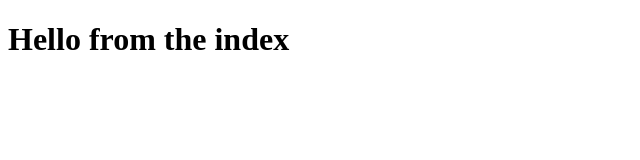
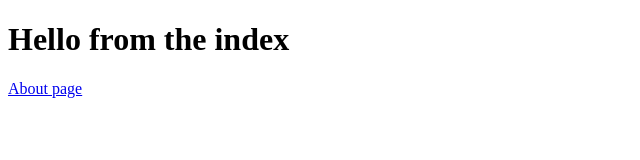
Before and after one commit to junlee91/eCommerce-web, a Next.js app: page / in a window 1280 px wide. Shown: the top 160 px of the page, without its empty margins (0-640 px from the left). Built offline with nearby package versions, Linux system fonts and the light colour scheme.

Commit message:
Basic link using NextJS

```diff
--- a/pages/index.js
+++ b/pages/index.js
@@ -1 +1,14 @@
-export default () => <h1>Hello from the index</h1>;
+import Head from "next/head";
+import Link from "next/link";
+
+export default () => (
+  <div>
+    <Head>
+      <title>Home | Nomad Store</title>
+    </Head>
+    <h1>Hello from the index</h1>{" "}
+    <Link href={"/about"}>
+      <a>About page</a>
+    </Link>
+  </div>
+);
```
Also changed, not shown: pages/about.js (+10 -1 lines).
